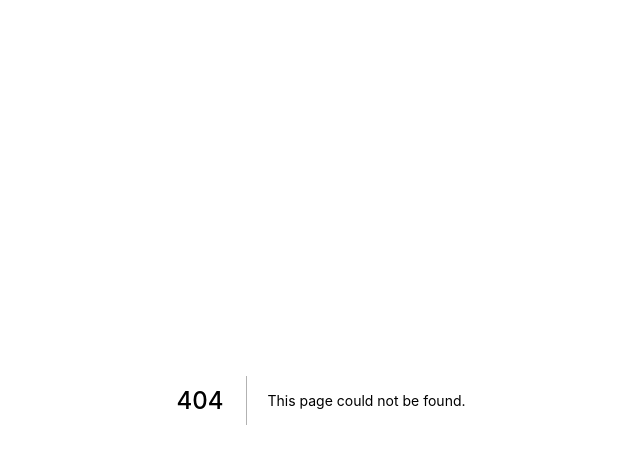
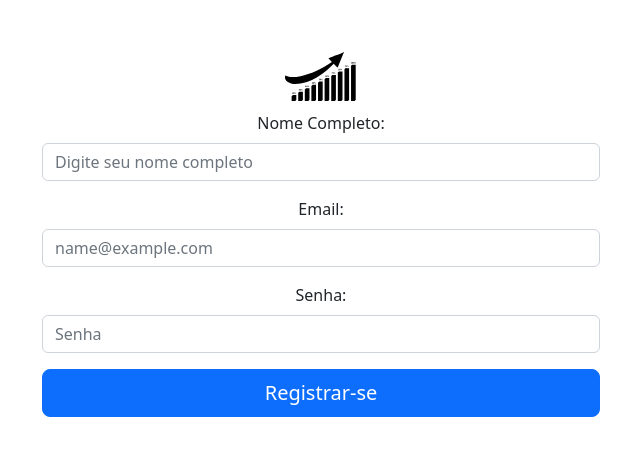
Before and after one commit to BernardoModerno/next-react-node-vendas, a Next.js app in the folder frontend/: page /signup in a window 1280 px wide. Before the commit this address had no page. Shown: the top 456 px of the page, without its empty margins (319-959 px from the left). Built offline with nearby package versions, Linux system fonts and the light colour scheme.

Commit message:
Tela de SignUp

```diff
--- /dev/null
+++ b/frontend/src/pages/signup/index.jsx
@@ -0,0 +1,29 @@
+import { Container } from 'react-bootstrap';
+import Form from 'react-bootstrap/Form';
+import Image from 'next/image';
+import logoImg from '../../../public/vendas.svg';
+
+export default function SignUp() {
+    return (
+        <Container className='container text-center dark mt-5'>
+          <Form>
+            <Image src={logoImg} alt="Vendas" width="72" height="57"/>
+            <div className='form-signin w-50 m-auto'>
+              <Form.Group className="mb-3" controlId="nome">
+                <Form.Label>Nome Completo:</Form.Label>
+                <Form.Control type='text' placeholder='Digite seu nome completo' />
+              </Form.Group>
+              <Form.Group className="mb-3" controlId="exampleForm.ControlInput1">
+                <Form.Label>Email:</Form.Label>
+                <Form.Control type="email" placeholder="name@example.com" />
+              </Form.Group>
+              <Form.Group className="mb-3" controlId="password">
+                <Form.Label>Senha:</Form.Label>
+                <Form.Control type="password" placeholder="Senha" />
+              </Form.Group>
+            </div>
+            <button className="w-50 btn btn-lg btn-primary" type="submit">Registrar-se</button>
+          </Form>
+        </Container>
+    )
+}
```
